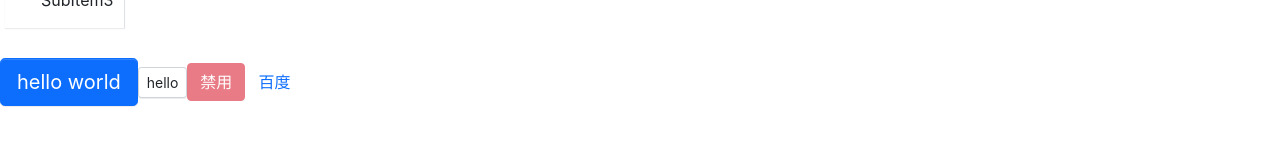
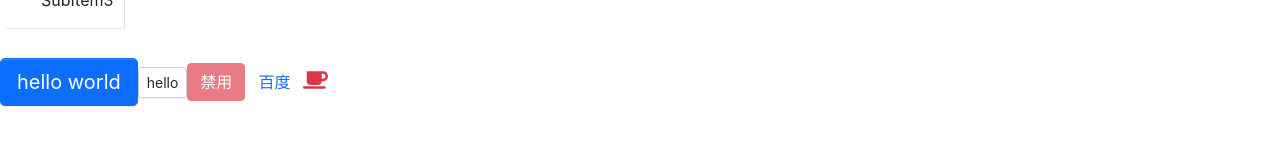
Before and after one commit to IMU-Y/antd-components, a React (Vite) app: page / in a window 1280 px wide. Shown: the part 365-510 px from the top of the page. Built offline with nearby package versions, Linux system fonts and the light colour scheme.

Commit message:
feat: 新增 Icon 组件实现第三方图标库功能改造

```diff
--- a/package.json
+++ b/package.json
@@ -10,6 +10,9 @@
     "preview": "vite preview"
   },
   "dependencies": {
+    "@fortawesome/fontawesome-svg-core": "^6.4.2",
+    "@fortawesome/free-solid-svg-icons": "^6.4.2",
+    "@fortawesome/react-fontawesome": "^0.2.0",
     "@types/classnames": "^2.3.1",
     "classnames": "^2.3.2",
     "react": "^18.2.0",
--- a/src/App.tsx
+++ b/src/App.tsx
@@ -2,6 +2,11 @@ import Button, { ButtonType, ButtonSize } from './components/Button';
 import Menu from './components/Menu';
 import MenuItem from './components/Menu/MenuItem';
 import SubMenu from './components/Menu/SubMenu';
+import Icon from './components/Icon';
+import { library } from '@fortawesome/fontawesome-svg-core';
+import { fas } from '@fortawesome/free-solid-svg-icons';
+library.add(fas);
+
 function App() {
   return (
     <>
@@ -30,6 +35,7 @@ function App() {
       <Button btnType={ButtonType.Default} size={ButtonSize.Small}>hello</Button>
       <Button btnType={ButtonType.Danger} disabled>禁用</Button>
       <Button btnType={ButtonType.Link} href={'https://www.baidu.com/'}>百度</Button>
+      <Icon icon="coffee" theme='danger' size='lg' />
     </>
   )
 }
--- /dev/null
+++ b/src/components/Icon/_style.scss
@@ -0,0 +1,5 @@
+@each $key, $val in $theme-colors {
+  .icon-#{$key} {
+    color: $val;
+  }
+}
--- /dev/null
+++ b/src/components/Icon/index.tsx
@@ -0,0 +1,20 @@
+import React from 'react';
+import classNames from 'classnames';
+export type ThemeProps = 'primary' | 'secondary' | 'success' | 'info' | 'warning' | 'danger' | 'light' | 'dark'
+import { FontAwesomeIcon, FontAwesomeIconProps } from '@fortawesome/react-fontawesome'
+
+export interface IconProps extends FontAwesomeIconProps {
+  theme?: ThemeProps,
+}
+const Icon: React.FC<IconProps> = (props) => {
+  const { className, theme, ...restProps } = props;
+  const classes = classNames('antd-icon', className, {
+    [`icon-${theme}`]: theme
+  });
+
+  return (
+    <FontAwesomeIcon className={classes} {...restProps} />
+  )
+}
+
+export default Icon;
--- a/src/styles/_variables.scss
+++ b/src/styles/_variables.scss
@@ -30,6 +30,7 @@ $danger: $red !default;
 $light: $gray-100 !default;
 $dark: $gray-800 !default;
 
+// theme
 $theme-colors: (
   "primary": $primary,
   "secondary": $secondary,
--- a/src/styles/index.scss
+++ b/src/styles/index.scss
@@ -12,3 +12,6 @@
 
 // menu
 @import "../components/Menu/style";
+
+// icon
+@import "../components/Icon/style";
```
